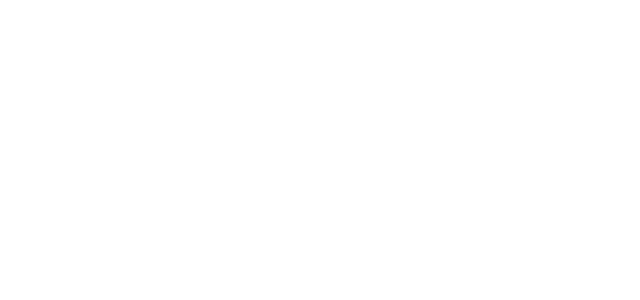
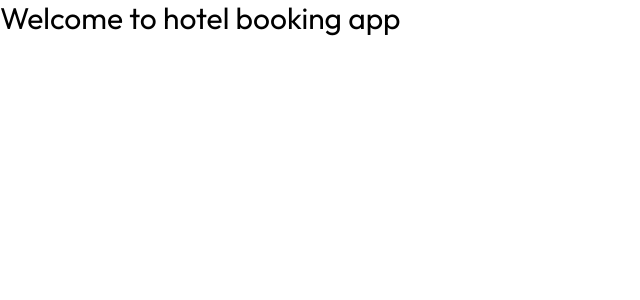
Before and after one commit to ankitkr52/Hotel-booking-website, a React (Vite) app in the folder client/: page / in a window 1280 px wide. Shown: the top 300 px of the page, without its empty margins (0-640 px from the left). Built offline with nearby package versions, Linux system fonts and the light colour scheme; a web font is replaced by a local one.

Commit message:
create navbar

```diff
--- a/client/src/App.jsx
+++ b/client/src/App.jsx
@@ -3,7 +3,7 @@ import React from 'react'
 const App = () => {
   return (
     <div>
-
+      <h1 className='text-3xl'>Welcome to hotel booking app</h1>
     </div>
   )
 }
```
